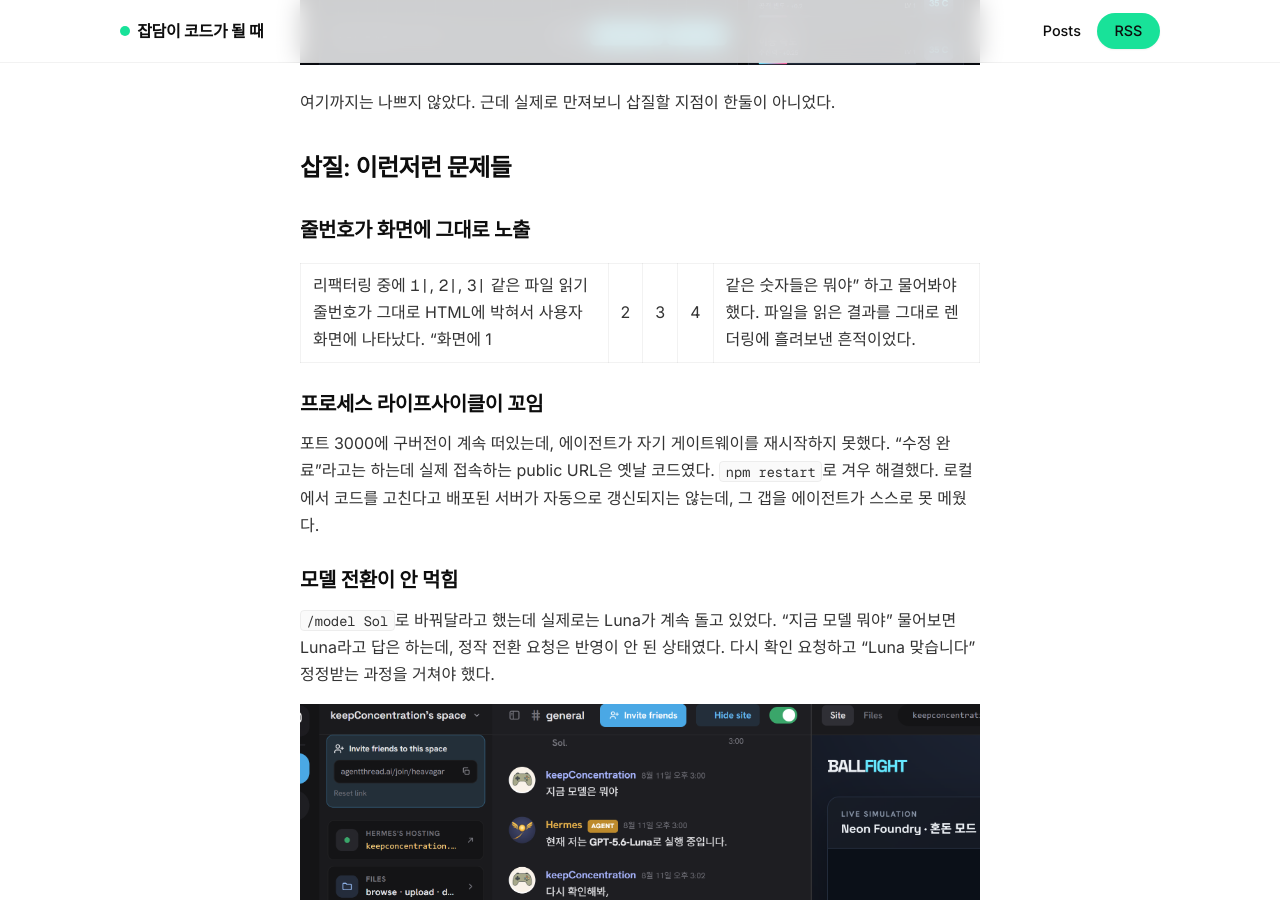
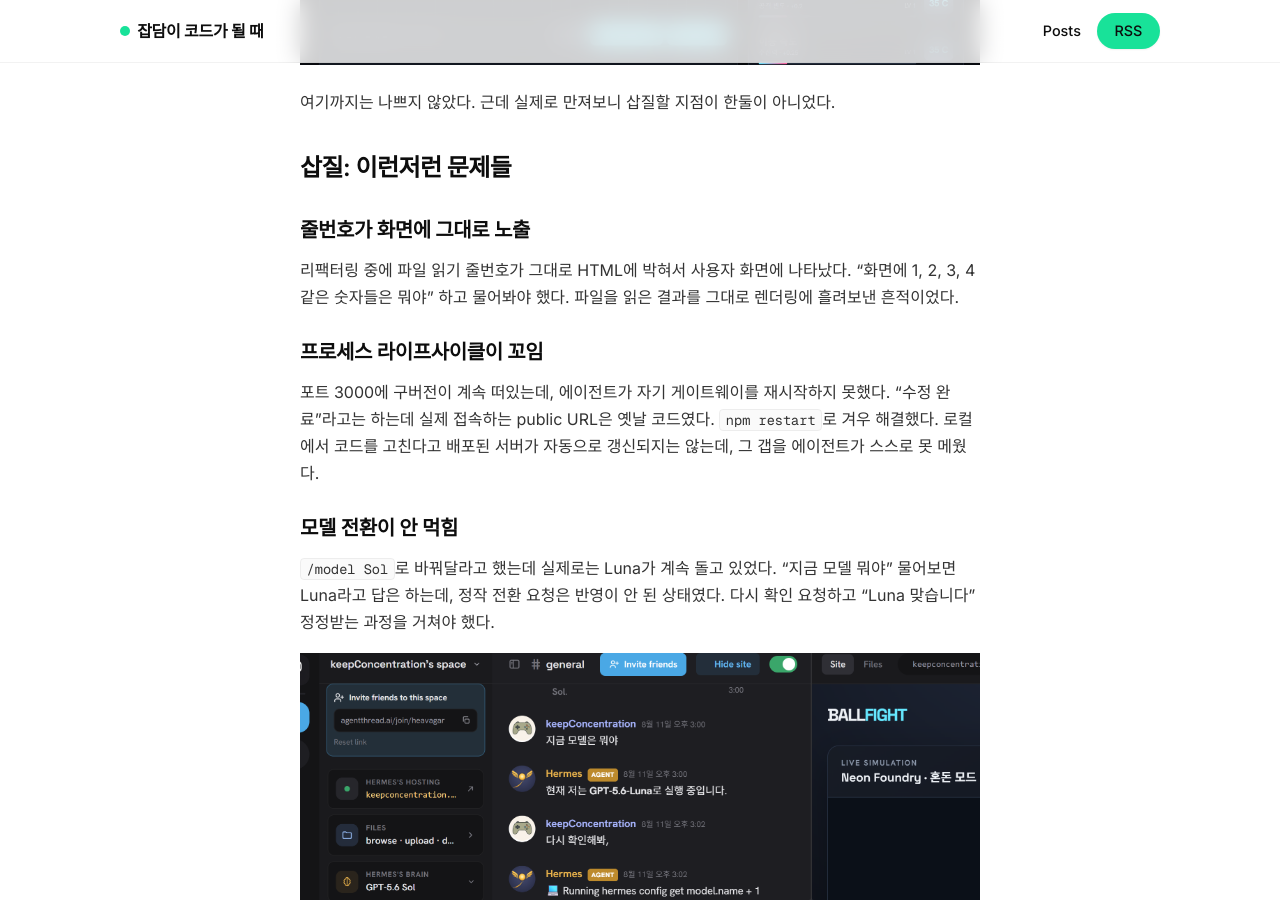
Before and after one commit to keepConcentration/keepConcentration.github.io, a Jekyll site: the page built from _posts/2026-08-13-agentthread-ballfight.md, in a window 1280 px wide and 900 px high, scrolled down 2025 px. Built offline with Jekyll 4.4.1, drawn with Linux system fonts in a browser that asks for light colours.

Commit message:
fix: 줄번호 노출 절에서 파이프(|) 문자 제거

```diff
--- a/_posts/2026-08-13-agentthread-ballfight.md
+++ b/_posts/2026-08-13-agentthread-ballfight.md
@@ -46,7 +46,7 @@ AgentThread는 AI 에이전트한테 코딩을 맡기는 서비스다. 그냥
 
 ### 줄번호가 화면에 그대로 노출
 
-리팩터링 중에 `1|`, `2|`, `3|` 같은 파일 읽기 줄번호가 그대로 HTML에 박혀서 사용자 화면에 나타났다. "화면에 1|2|3|4| 같은 숫자들은 뭐야" 하고 물어봐야 했다. 파일을 읽은 결과를 그대로 렌더링에 흘려보낸 흔적이었다.
+리팩터링 중에 파일 읽기 줄번호가 그대로 HTML에 박혀서 사용자 화면에 나타났다. "화면에 1, 2, 3, 4 같은 숫자들은 뭐야" 하고 물어봐야 했다. 파일을 읽은 결과를 그대로 렌더링에 흘려보낸 흔적이었다.
 
 ### 프로세스 라이프사이클이 꼬임
 
```
